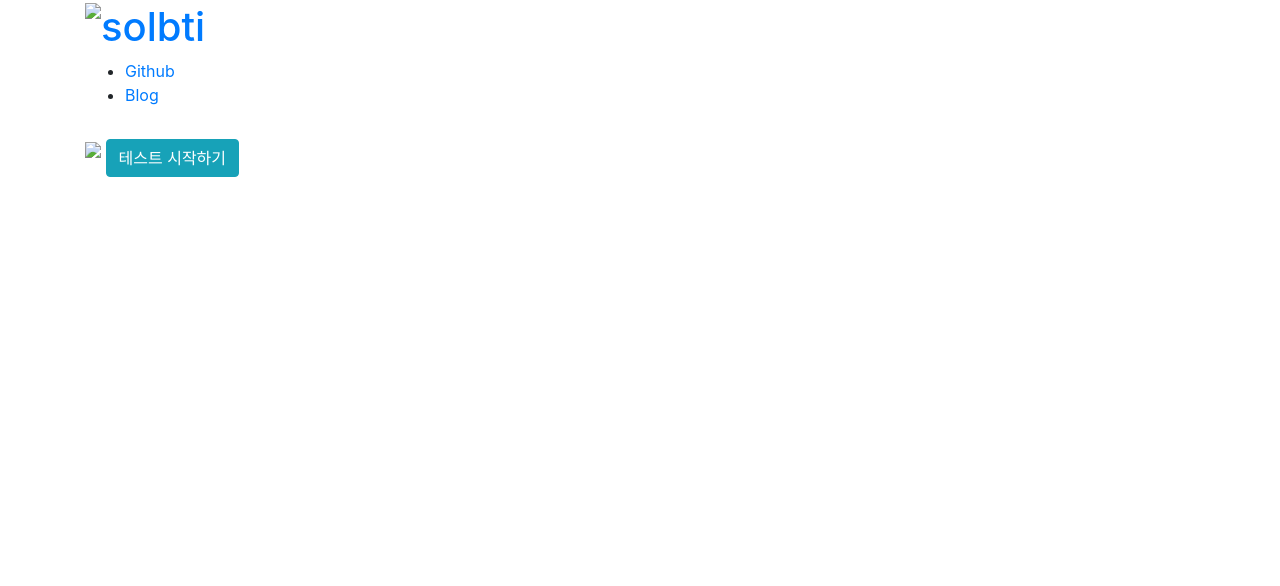
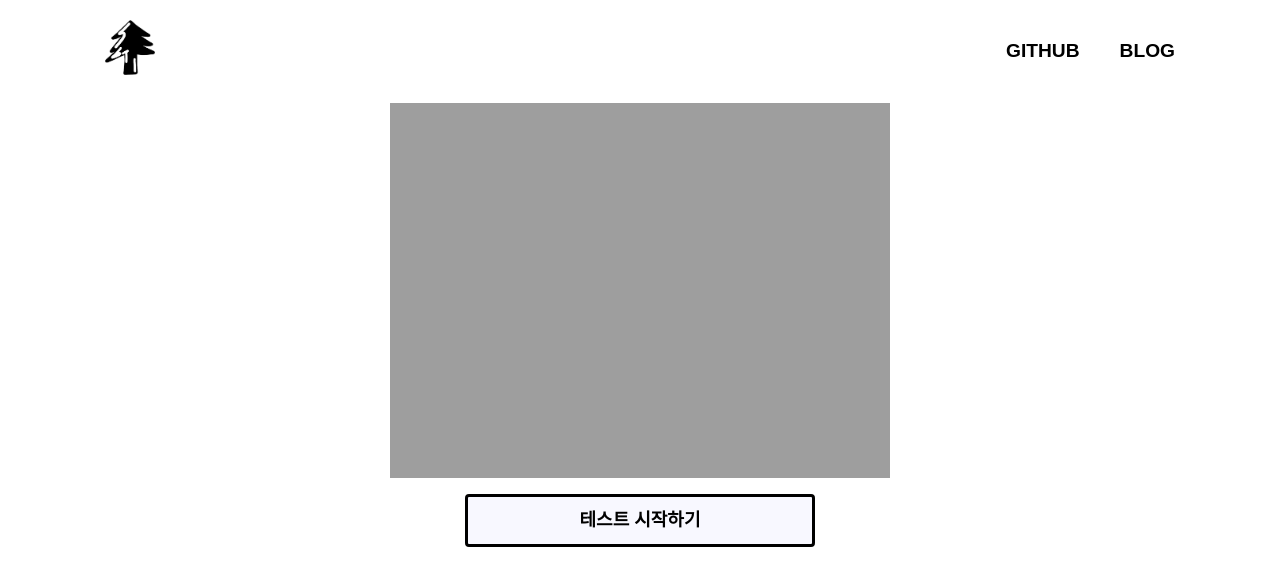
Before and after one commit to luminousol/mbti-test, a plain HTML site: page index.html in a window 1280 px wide. Drawn offline with nearby package versions, Linux system fonts and the light colour scheme; the site is published under a folder, as on GitHub Pages, so addresses that start at the root find nothing; a web font is replaced by a local one.

Commit message:
인덱스 경로 수정

```diff
--- a/index.html
+++ b/index.html
@@ -10,13 +10,13 @@
     <!--Include Bootstrap CSS-->
     <link rel="stylesheet" href="https://cdn.jsdelivr.net/npm/bootstrap@4.5.3/dist/css/bootstrap.min.css" crossorigin="anonymous">
     <!--Custom CSS-->
-    <link rel="stylesheet" href="/css/style.css">
+    <link rel="stylesheet" href="./css/style.css">
     <!--Include google font-->
     <link rel="preconnect" href="https://fonts.googleapis.com">
     <link rel="preconnect" href="https://fonts.gstatic.com" crossorigin>
     <link href="https://fonts.googleapis.com/css2?family=Orbit&display=swap" rel="stylesheet">
 
-    <script src="/js/script.js"></script>
+    <script src="./js/script.js"></script>
 
     <meta name="description" context="카페 메뉴 테스트">
     <meta name="keywords" content="성격테스트. mbti테스트, 심리테스트, 연애 mbti, 성격테스트">
@@ -26,7 +26,7 @@
 
     <header class = "page-header wrapper">
         <!--solbit 로고 만들어 넣기-->
-        <h1><a href = '/index.html'><img class="logo" src="/img/sbti.png" alt="solbti"></a></h1>
+        <h1><a href = './index.html'><img class="logo" src="./img/sbti.png" alt="solbti"></a></h1>
         <nav>
             <ul class="main-nav">
                 <li><a href='https://github.com/luminousol'>Github</a></li>
@@ -37,7 +37,7 @@
 
     <!--시작 화면-->
     <article class = "start">
-        <img id = "img_main" src="/img/main.png">
+        <img id = "img_main" src="./img/main.png">
         <button type="button" class="btn btn-info mt-3" onclick="start();" >테스트 시작하기</button>
     </article>
 
@@ -55,7 +55,7 @@
     <!--결과화면-->
     <article class = "result" style="display: none;">
         <img id = "img" src="" >
-        <button type = "button" class="btn btn-info mt-3" onclick="location.href='/index.html'">다시 해보기</button>
+        <button type = "button" class="btn btn-info mt-3" onclick="location.href='./index.html'">다시 해보기</button>
     </article>
 
     <!--각 타입의 점수 저장하는 input 태그  hidden 처리로 안 보이게 함-->
```
